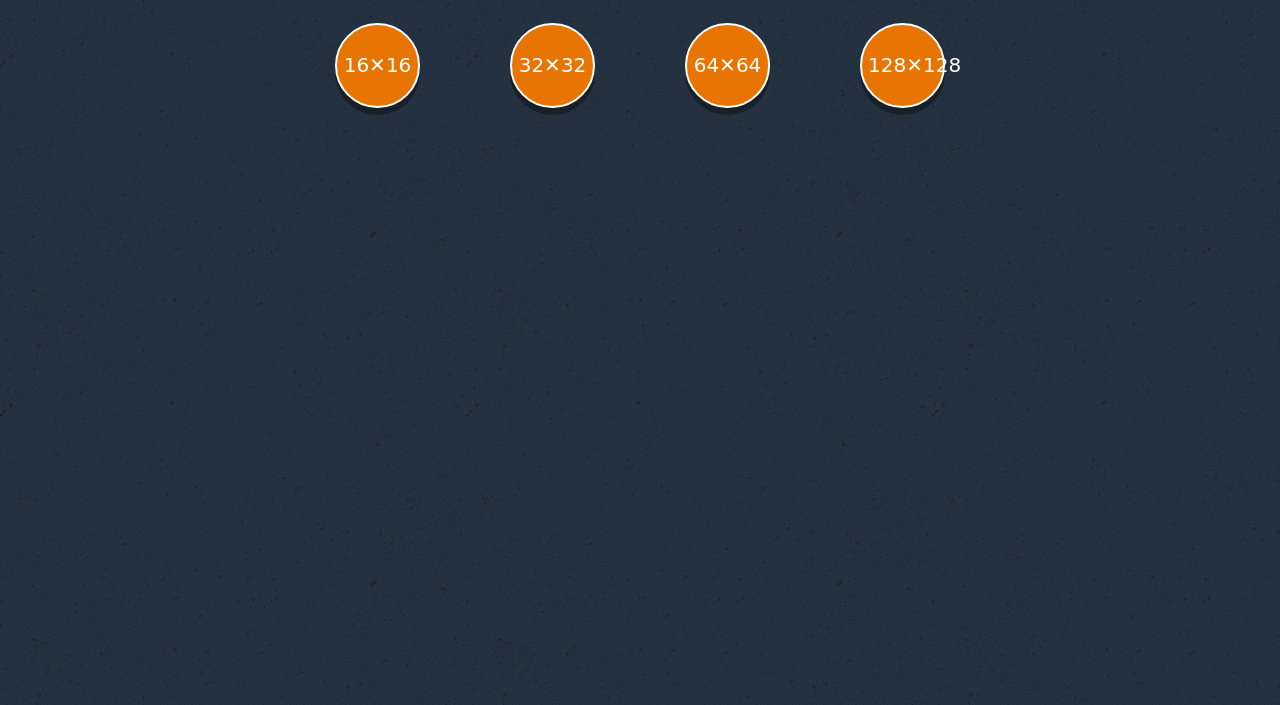
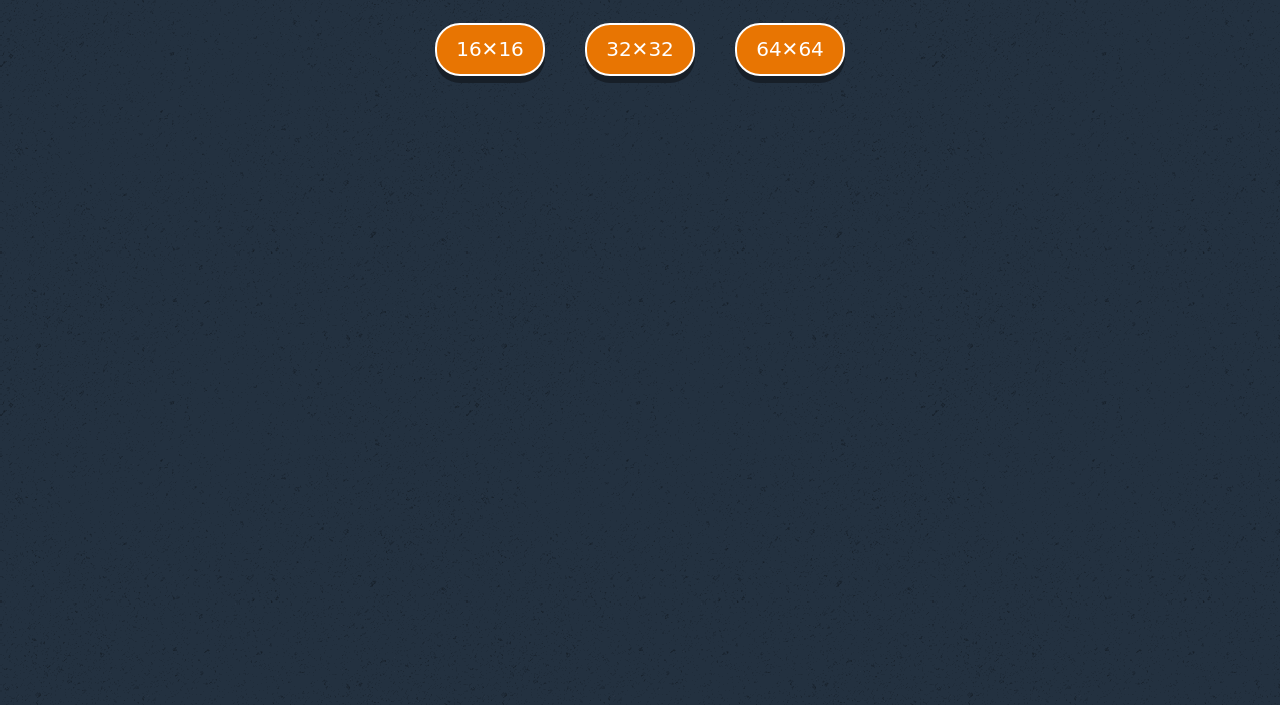
Before and after one commit to mooniiDev/etch-a-sketch-toy, a plain HTML site: page index.html in a window 1280 px wide. Shown: the part 95-800 px from the top of the page. Drawn offline with Linux system fonts and the light colour scheme; a web font is replaced by a local one.

Commit message:
Change grid selection buttons style

```diff
--- a/css/styles.css
+++ b/css/styles.css
@@ -7,7 +7,7 @@ body {
 
 .title {
   margin: 30px 0;
-  text-shadow: 0px 5px rgb(23, 31, 40);
+  text-shadow: 0 5px #171f28;
   font-size: 50px;
 }
 
@@ -17,17 +17,18 @@ body {
 }
 .grid-buttons {
   display: flex;
-  justify-content: space-around;
+  justify-content: center;
 }
 .grid-buttons button {
-  height: 85px;
-  width: 85px;
+  margin: 0 20px;
+  padding: 13px 5px;
+  min-width: 110px;
   background-color: #E87502;
   color: #FFF;
   font-size: 20px;
   border: 2px solid #FFF;
-  border-radius: 50%;
-  box-shadow: 0px 7px rgb(23, 31, 40);
+  border-radius: 25px;
+  box-shadow: 0 7px #171f28;
   cursor: pointer;
   outline: none;
   transition: all .2s ease;
@@ -35,9 +36,11 @@ body {
 .grid-buttons button:hover {
   background-color: #C00C20;
 }
+.grid-buttons button:active {
+  box-shadow: 0 4px #0c1116;
+  -webkit-transform: translateY(3px);
+  transform: translateY(3px);
+}
 .grid-buttons button:focus {
-  -webkit-transform: translateY(4px);
-  transform: translateY(7px);
   background-color: #C00C20;
-  box-shadow: none;
 }
--- a/index.html
+++ b/index.html
@@ -17,7 +17,6 @@
         <button>16✕16</button>
         <button>32✕32</button>
         <button>64✕64</button>
-        <button>128✕128</button>
       </div>
       <script type="text/javascript" src="scripts.js"></script>
     </main>
```
